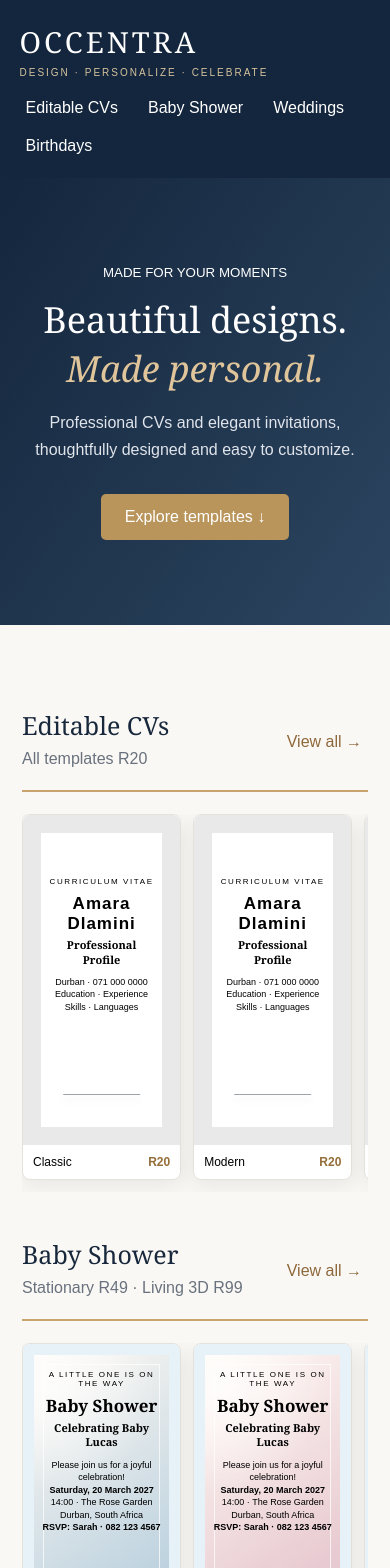
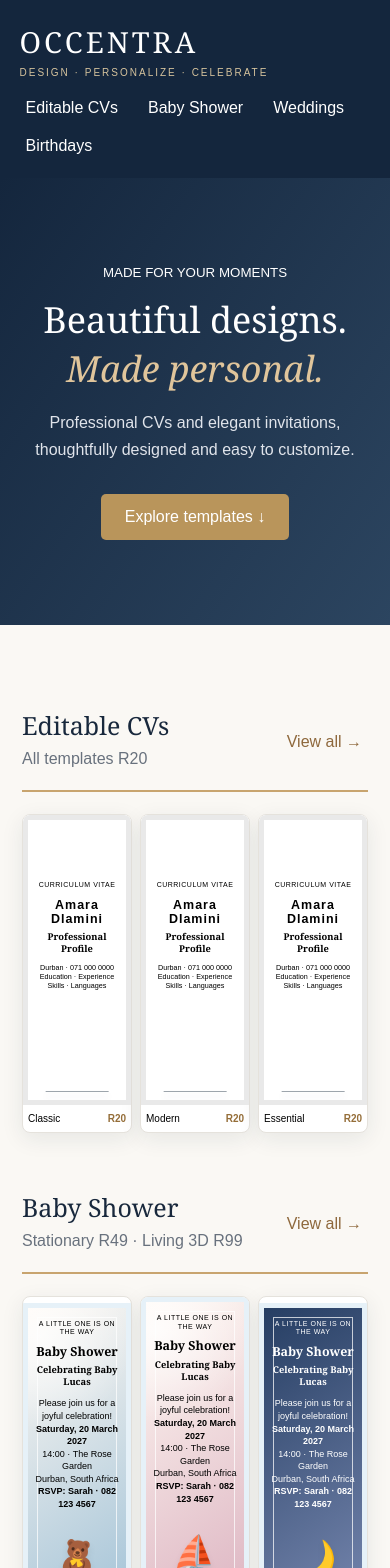
Before and after one commit to occentra90-cyber/Occentra-, a Next.js app: page / in a window 390 px wide. Shown: the top 1568 px of the page. Built offline with nearby package versions, Linux system fonts and the light colour scheme.

Commit message:
Fix mobile homepage to show three featured templates per category and improve preview text layout

```diff
--- a/app/globals.css
+++ b/app/globals.css
@@ -131,3 +131,21 @@
  .mini,.featured-gallery .mini{height:330px}
  .mini-sample,.mini.baby .mini-sample{font-size:9px;line-height:1.4}
 }
+
+/* Fix: keep finished invitation text readable above decorative motifs on mobile. */
+.mini{display:flex;flex-direction:column;align-items:center;justify-content:flex-start}
+.mini:after{pointer-events:none}
+.mini-sample{width:100%;max-width:26ch;overflow-wrap:break-word}
+@media(max-width:750px){
+  .featured-gallery{display:grid;grid-template-columns:repeat(3,minmax(0,1fr));overflow:visible;scroll-snap-type:none;gap:8px}
+  .featured-gallery .tile{min-width:0;width:100%;flex:none}
+  .featured-gallery .mini{height:290px;padding:12px 5px 62px;border-width:5px}
+  .featured-gallery .mini small{font-size:7px;letter-spacing:.5px;line-height:1.2}
+  .featured-gallery .mini h3{font-size:clamp(12px,3.2vw,17px);margin:8px 0 5px}
+  .featured-gallery .mini strong{font-size:clamp(9px,2.4vw,12px)}
+  .featured-gallery .mini-sample{font-size:clamp(7px,1.85vw,9px);line-height:1.25;margin-top:7px}
+  .featured-gallery .mini:after{font-size:38px;bottom:8px}
+  .featured-gallery .tileinfo{font-size:10px;padding:8px 5px;gap:3px}
+  .featured-gallery .tileinfo strong{white-space:nowrap}
+}
+@media(max-width:380px){.featured-gallery{gap:5px}.featured-gallery .mini{height:300px;padding-left:3px;padding-right:3px}.featured-gallery .mini-sample{font-size:7px}}
```
